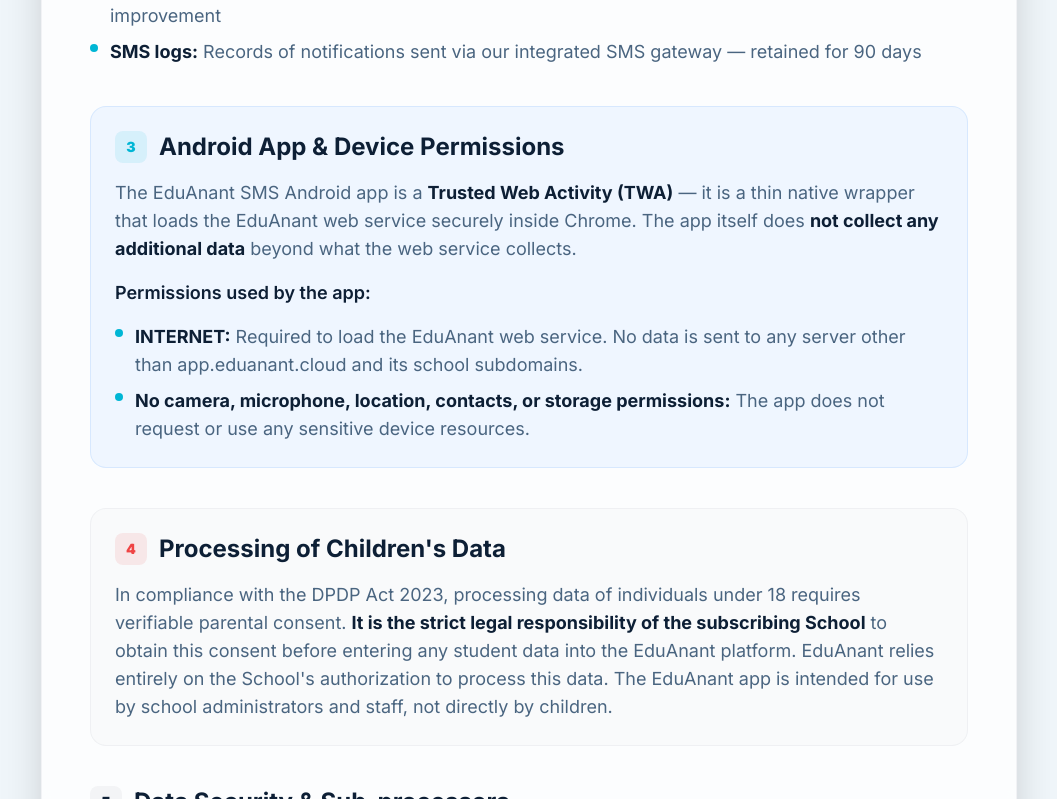
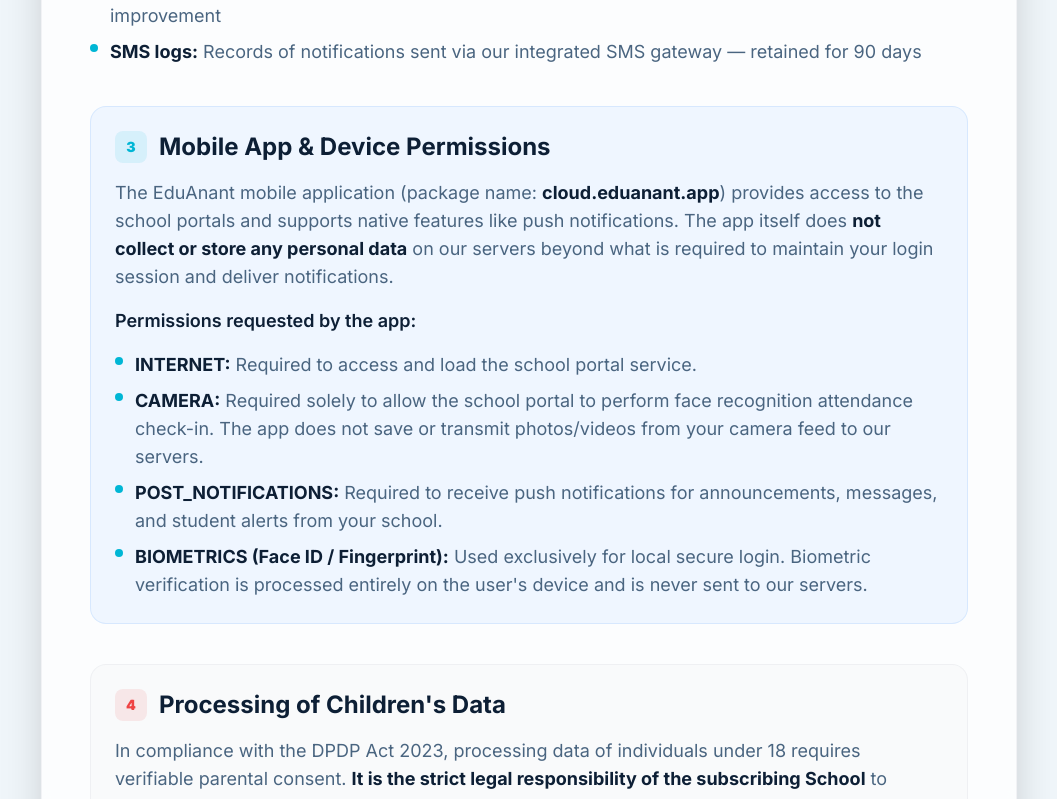
Before and after one commit to Sumit21adm/eduanant, a React (Vite) app: page /privacy-policy in a window 1280 px wide. Shown: the part 938-1737 px from the top of the page, without its empty margins (111-1168 px from the left). Built offline with nearby package versions, Linux system fonts and the light colour scheme.

Commit message:
docs: update terms and privacy policy to support RN mobile app permissions

```diff
--- a/src/pages/PrivacyPolicyPage.tsx
+++ b/src/pages/PrivacyPolicyPage.tsx
@@ -20,7 +20,7 @@ export default function PrivacyPolicyPage() {
 
                     <div className="bg-white/80 dark:bg-white/[0.02] border border-gray-200/50 dark:border-white/10 rounded-3xl p-8 md:p-12 shadow-2xl backdrop-blur-sm">
                         <p className="text-sm text-text-secondary mb-10 pb-4 border-b border-gray-200 dark:border-white/10">
-                            <strong className="text-text-primary">Last updated:</strong> May 18, 2026 &nbsp;·&nbsp; Applies to: EduAnant web platform & EduAnant SMS Android app (package: <code className="text-xs bg-gray-100 dark:bg-white/10 px-1.5 py-0.5 rounded">cloud.eduanant.app</code>)
+                            <strong className="text-text-primary">Last updated:</strong> June 10, 2026 &nbsp;·&nbsp; Applies to: EduAnant web platform & EduAnant mobile app (package: <code className="text-xs bg-gray-100 dark:bg-white/10 px-1.5 py-0.5 rounded">cloud.eduanant.app</code>)
                         </p>
 
                         <div className="space-y-10 text-text-secondary leading-relaxed text-base md:text-lg">
@@ -29,7 +29,7 @@ export default function PrivacyPolicyPage() {
                                     <span className="w-8 h-8 rounded-lg bg-gray-100 dark:bg-white/5 text-text-primary flex items-center justify-center text-sm font-black shrink-0">1</span>
                                     Introduction and Role
                                 </h3>
-                                <p>This Privacy Policy outlines how EduAnant (operated by Snapx Technologies) collects, uses, and protects data across our web platform and our Android application ("EduAnant SMS", available on Google Play). Under the Digital Personal Data Protection (DPDP) Act, 2023, EduAnant primarily acts as a <strong className="text-text-primary">Data Processor</strong> for the schools (the <strong className="text-text-primary">Data Fiduciary</strong>) that use our platform.</p>
+                                <p>This Privacy Policy outlines how EduAnant (operated by Snapx Technologies) collects, uses, and protects data across our web platform and our mobile application ("EduAnant", available on Google Play and Apple App Store). Under the Digital Personal Data Protection (DPDP) Act, 2023, EduAnant primarily acts as a <strong className="text-text-primary">Data Processor</strong> for the schools (the <strong className="text-text-primary">Data Fiduciary</strong>) that use our platform.</p>
                             </section>
 
                             <section>
@@ -55,15 +55,17 @@ export default function PrivacyPolicyPage() {
 
                             <section className="bg-blue-50 dark:bg-blue-900/10 p-6 rounded-2xl border border-blue-200/50 dark:border-blue-500/20">
                                 <h3 className="text-xl md:text-2xl font-bold text-text-primary mb-4 flex items-center gap-3">
-                                    <span className="w-8 h-8 rounded-lg bg-[#00b6d5]/10 text-[#00b6d5] flex items-center justify-center text-sm font-black shrink-0">3</span>
-                                    Android App & Device Permissions
+                                     <span className="w-8 h-8 rounded-lg bg-[#00b6d5]/10 text-[#00b6d5] flex items-center justify-center text-sm font-black shrink-0">3</span>
+                                    Mobile App & Device Permissions
                                 </h3>
-                                <p className="mb-4">The EduAnant SMS Android app is a <strong className="text-text-primary">Trusted Web Activity (TWA)</strong> — it is a thin native wrapper that loads the EduAnant web service securely inside Chrome. The app itself does <strong className="text-text-primary">not collect any additional data</strong> beyond what the web service collects.</p>
-                                <p className="mb-4 font-semibold text-text-primary">Permissions used by the app:</p>
+                                <p className="mb-4">The EduAnant mobile application (package name: <strong className="text-text-primary">cloud.eduanant.app</strong>) provides access to the school portals and supports native features like push notifications. The app itself does <strong className="text-text-primary">not collect or store any personal data</strong> on our servers beyond what is required to maintain your login session and deliver notifications.</p>
+                                <p className="mb-4 font-semibold text-text-primary">Permissions requested by the app:</p>
                                 <ul className="space-y-2 list-none">
                                     {[
-                                        ['INTERNET', 'Required to load the EduAnant web service. No data is sent to any server other than app.eduanant.cloud and its school subdomains.'],
-                                        ['No camera, microphone, location, contacts, or storage permissions', 'The app does not request or use any sensitive device resources.'],
+                                        ['INTERNET', 'Required to access and load the school portal service.'],
+                                        ['CAMERA', 'Required solely to allow the school portal to perform face recognition attendance check-in. The app does not save or transmit photos/videos from your camera feed to our servers.'],
+                                        ['POST_NOTIFICATIONS', 'Required to receive push notifications for announcements, messages, and student alerts from your school.'],
+                                        ['BIOMETRICS (Face ID / Fingerprint)', 'Used exclusively for local secure login. Biometric verification is processed entirely on the user\'s device and is never sent to our servers.'],
                                     ].map(([perm, desc]) => (
                                         <li key={perm} className="flex gap-3 items-start">
                                             <span className="mt-1.5 w-2 h-2 rounded-full bg-[#00b6d5] shrink-0" />
--- a/src/pages/TermsOfServicePage.tsx
+++ b/src/pages/TermsOfServicePage.tsx
@@ -20,7 +20,7 @@ export default function TermsOfServicePage() {
 
                     <div className="bg-white/80 dark:bg-white/[0.02] border border-gray-200/50 dark:border-white/10 rounded-3xl p-8 md:p-12 shadow-2xl backdrop-blur-sm">
                         <p className="text-sm text-text-secondary mb-10 pb-4 border-b border-gray-200 dark:border-white/10">
-                            <strong className="text-text-primary">Last updated:</strong> May 18, 2026 &nbsp;·&nbsp; Applies to: EduAnant web platform & EduAnant SMS Android app (package: <code className="text-xs bg-gray-100 dark:bg-white/10 px-1.5 py-0.5 rounded">cloud.eduanant.app</code>)
+                            <strong className="text-text-primary">Last updated:</strong> June 10, 2026 &nbsp;·&nbsp; Applies to: EduAnant web platform & EduAnant mobile app (package: <code className="text-xs bg-gray-100 dark:bg-white/10 px-1.5 py-0.5 rounded">cloud.eduanant.app</code>)
                         </p>
 
                         <div className="space-y-10 text-text-secondary leading-relaxed text-base md:text-lg">
@@ -75,15 +75,15 @@ export default function TermsOfServicePage() {
                             <section className="bg-blue-50 dark:bg-blue-900/10 p-6 rounded-2xl border border-blue-200/50 dark:border-blue-500/20">
                                 <h3 className="text-xl md:text-2xl font-bold text-text-primary mb-4 flex items-center gap-3">
                                     <span className="w-8 h-8 rounded-lg bg-[#00b6d5]/10 text-[#00b6d5] flex items-center justify-center text-sm font-black shrink-0">7</span>
-                                    Android App — Additional Terms
+                                    Mobile App — Additional Terms
                                 </h3>
-                                <p className="mb-4">The EduAnant SMS Android application (package name: <code className="text-xs bg-white/50 dark:bg-white/10 px-1.5 py-0.5 rounded border border-blue-200 dark:border-blue-500/30">cloud.eduanant.app</code>) is a Trusted Web Activity (TWA) that provides native access to the EduAnant web service. By downloading or using the Android app, you agree to these Terms in full, as well as the <a href="https://play.google.com/intl/en_us/about/play-terms/" target="_blank" rel="noopener noreferrer" className="text-[#00b6d5] hover:underline font-semibold">Google Play Terms of Service</a>.</p>
+                                <p className="mb-4">The EduAnant mobile application (package name: <code className="text-xs bg-white/50 dark:bg-white/10 px-1.5 py-0.5 rounded border border-blue-200 dark:border-blue-500/30">cloud.eduanant.app</code>) provides access to the school portals. By downloading or using the mobile app, you agree to these Terms in full, as well as the <a href="https://play.google.com/intl/en_us/about/play-terms/" target="_blank" rel="noopener noreferrer" className="text-[#00b6d5] hover:underline font-semibold">Google Play / Apple App Store Terms of Service</a>.</p>
                                 <ul className="space-y-2 list-none">
                                     {[
-                                        ['App updates', 'We may release updates to the Android app at any time. Continued use of the app after an update constitutes acceptance of any revised terms. We recommend enabling auto-updates.'],
-                                        ['Availability', 'We do not guarantee the app will remain available on Google Play indefinitely. We reserve the right to withdraw or unpublish the app with reasonable notice.'],
+                                        ['App updates', 'We may release updates to the mobile app at any time. Continued use of the app after an update constitutes acceptance of any revised terms. We recommend enabling auto-updates.'],
+                                        ['Availability', 'We do not guarantee the app will remain available on application stores indefinitely. We reserve the right to withdraw or unpublish the app with reasonable notice.'],
                                         ['Web service dependency', 'The app requires an active internet connection and a valid EduAnant account provisioned by a subscribing School. The app has no standalone functionality without the web service.'],
-                                        ['App permissions', 'The app requests only the INTERNET permission to load the EduAnant web service. No device sensors, contacts, camera, microphone, or storage are accessed.'],
+                                        ['App permissions', 'The app requests INTERNET, CAMERA (for face recognition attendance), POST_NOTIFICATIONS, and local BIOMETRICS permissions as outlined in our Privacy Policy.'],
                                     ].map(([title, desc]) => (
                                         <li key={title} className="flex gap-3 items-start">
                                             <span className="mt-1.5 w-2 h-2 rounded-full bg-[#00b6d5] shrink-0" />
```
